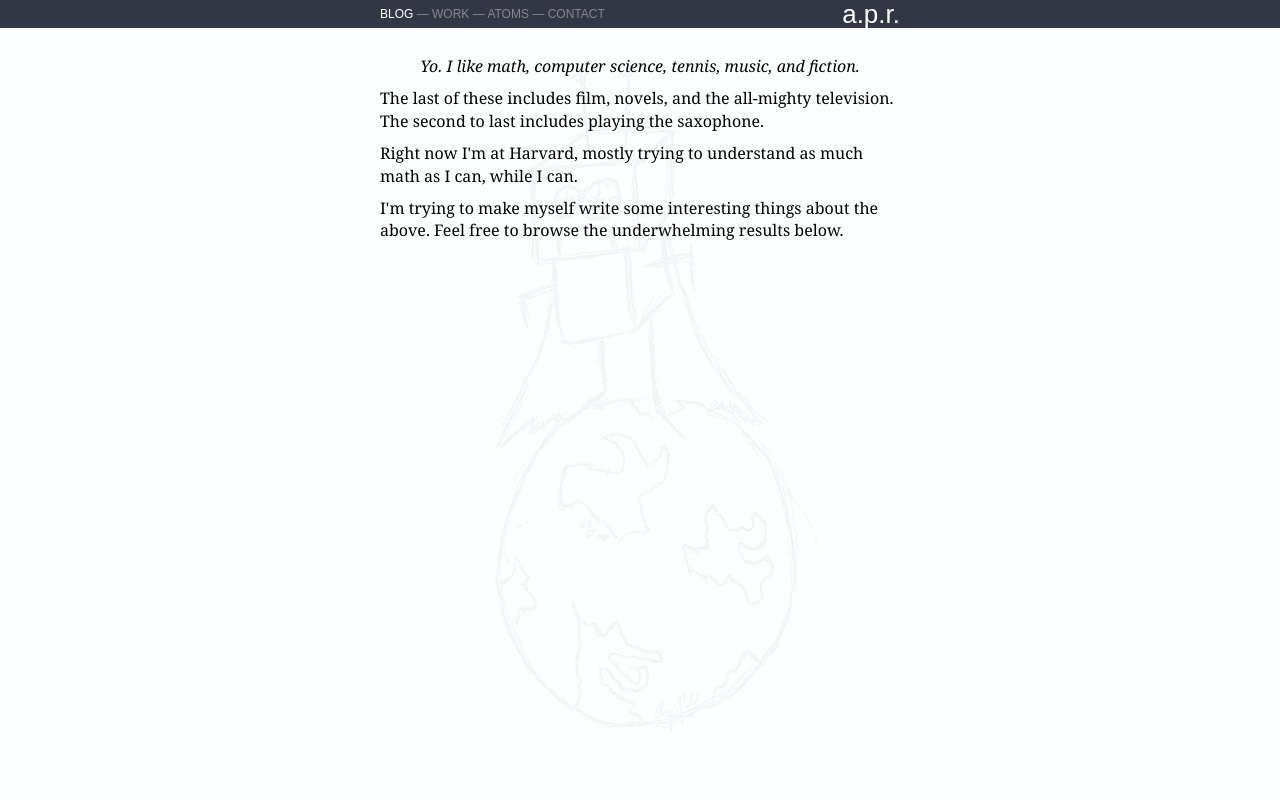
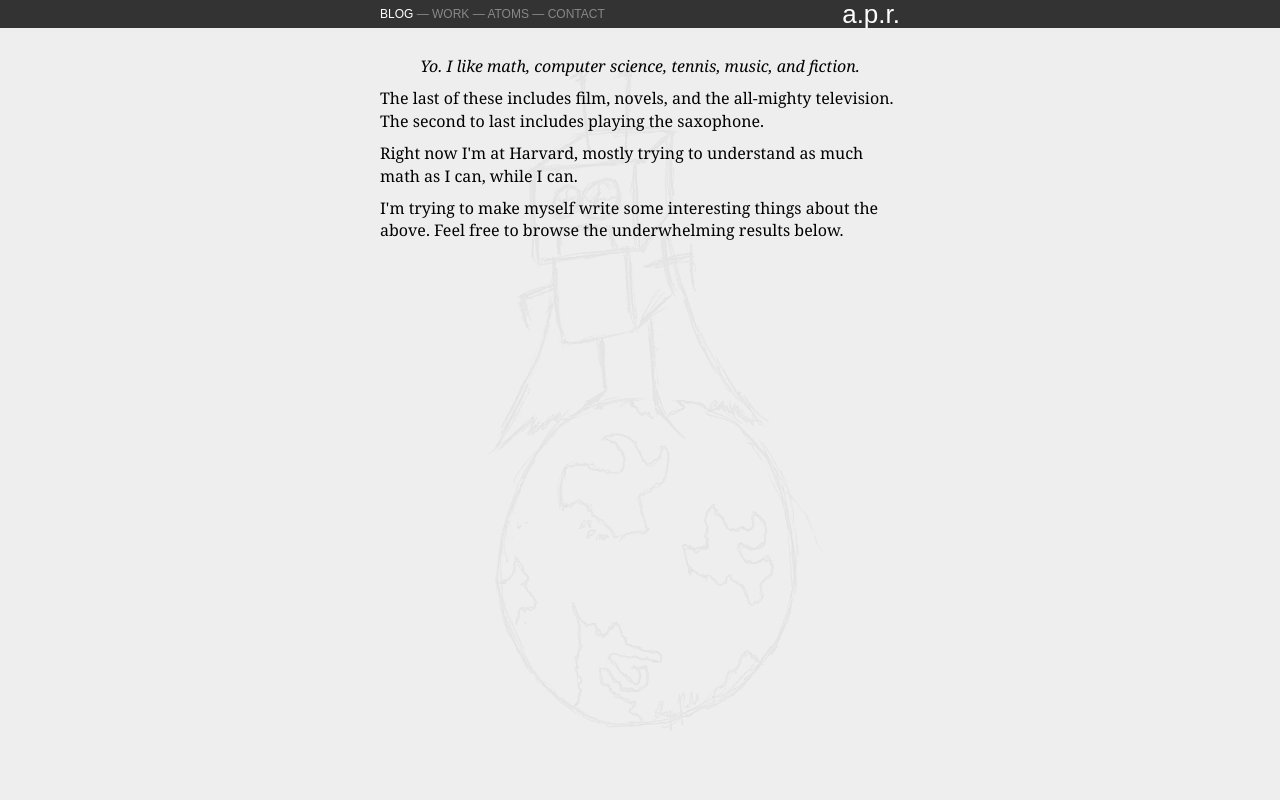
Before and after one commit to arponr/djsite, a Django app: page / in a window 1280 px wide. Run offline with Django 3.2, Linux system fonts and the light colour scheme; data that the repository does not hold is empty; some libraries are stand-ins or nearby versions; some web fonts are replaced.

Commit message:
grey is better

```diff
--- a/djsite/static/base.css
+++ b/djsite/static/base.css
@@ -20,12 +20,12 @@ body, h1, div, ul, li {
 body {
     font-family: "adobe garamond pro", georgia, serif;
     font-size: 16px;
-    background: #fdfeff;
+    background: #eeeeee;
 }
 
 #header_wrapper {
     width: 100%;
-    background: #333745;
+    background: #333333;
     padding: 1px 0 1px 0;
     margin-bottom: 20px;
     position: fixed;
@@ -97,7 +97,7 @@ body {
 }
 
 #main a:hover {
-    color: #333745;
+    color: #000000;
 }
 
 h1 {
```
